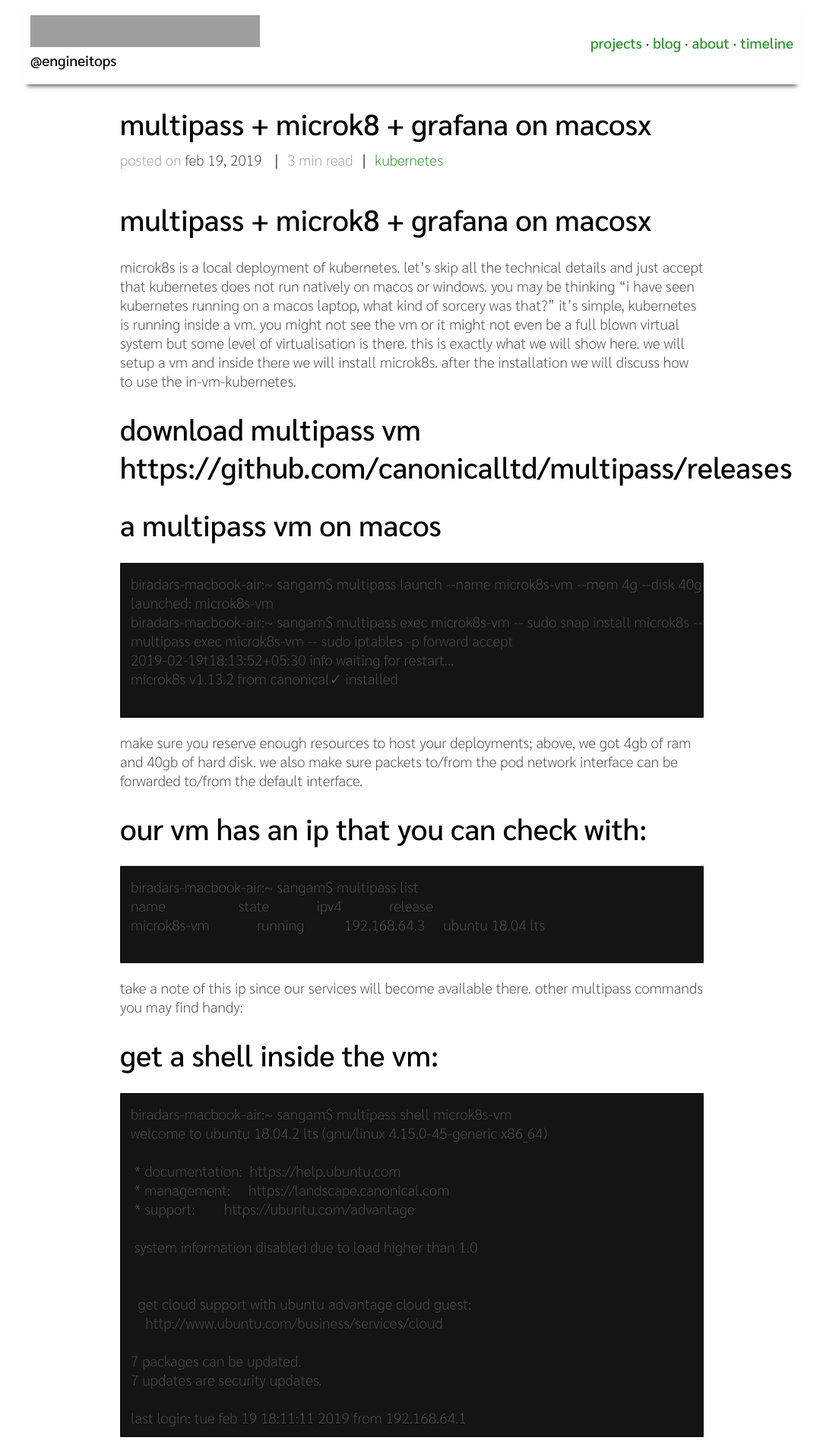
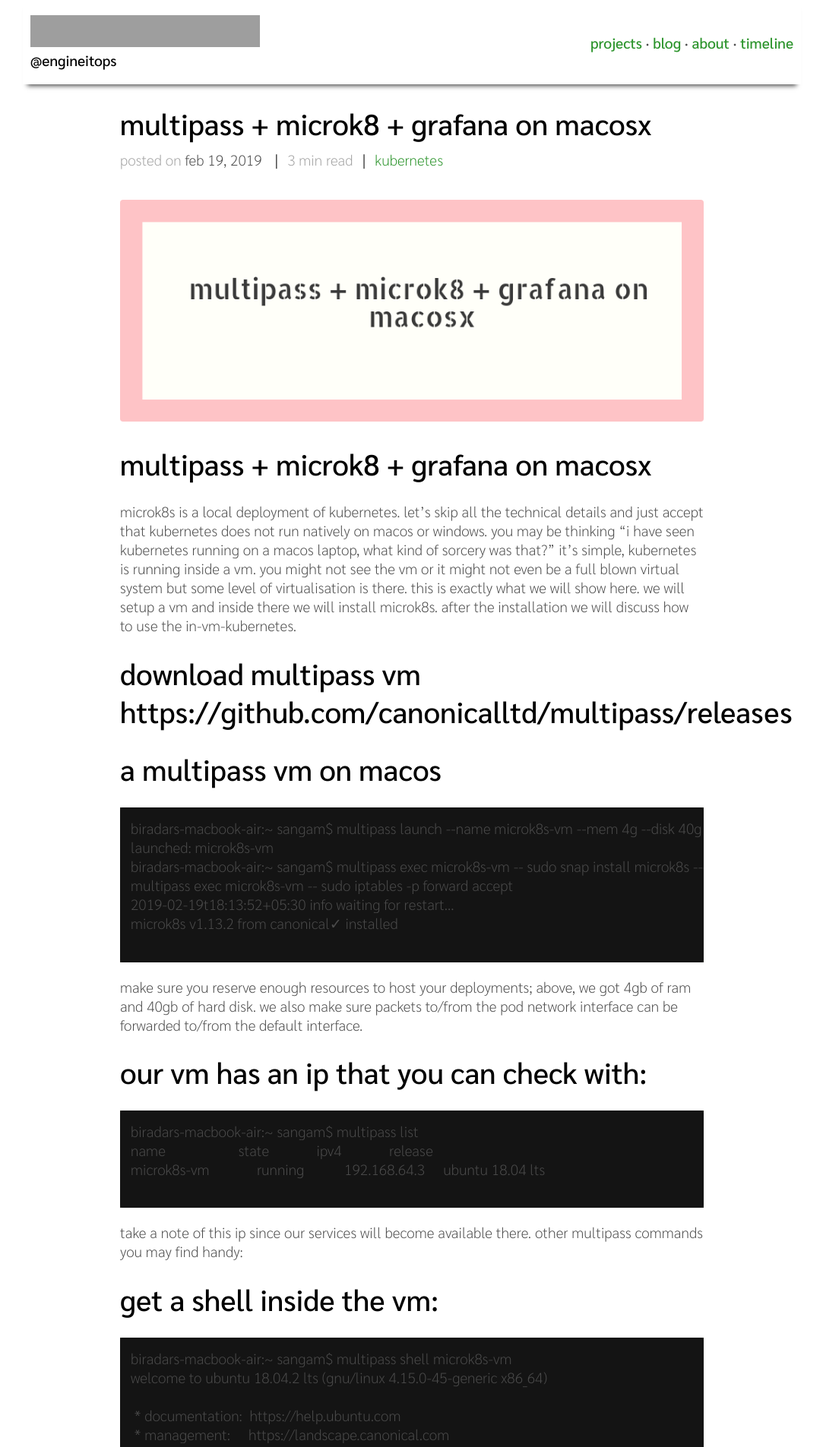
Before and after one commit to EngineITOps/EngineITOps.github.io, a Jekyll site: the page built from _posts/2019-02-19-setup_microk8_on_MAC.md, in a window 1280 px wide. Shown: the top 1905 px of the page at 76% size, without its empty margins (98-1181 px from the left). Built offline with Jekyll 4.4.1, drawn with Linux system fonts in a browser that asks for light colours; grey boxes are pictures that could not be loaded.

Commit message:
Update 2019-02-19-setup_microk8_on_MAC.md

```diff
--- a/_posts/2019-02-19-setup_microk8_on_MAC.md
+++ b/_posts/2019-02-19-setup_microk8_on_MAC.md
@@ -4,6 +4,8 @@ title: MULTIPASS + MICROK8 + Grafana On MACOSX
 tags: [Kubernetes]
 categories: [Kubernetes]
 ---
+
+![](https://github.com/EngineITOps/EngineITOps.github.io/blob/master/blog/img/multipass.png)
 
 # MULTIPASS + MICROK8 + Grafana On MACOSX
 
```
